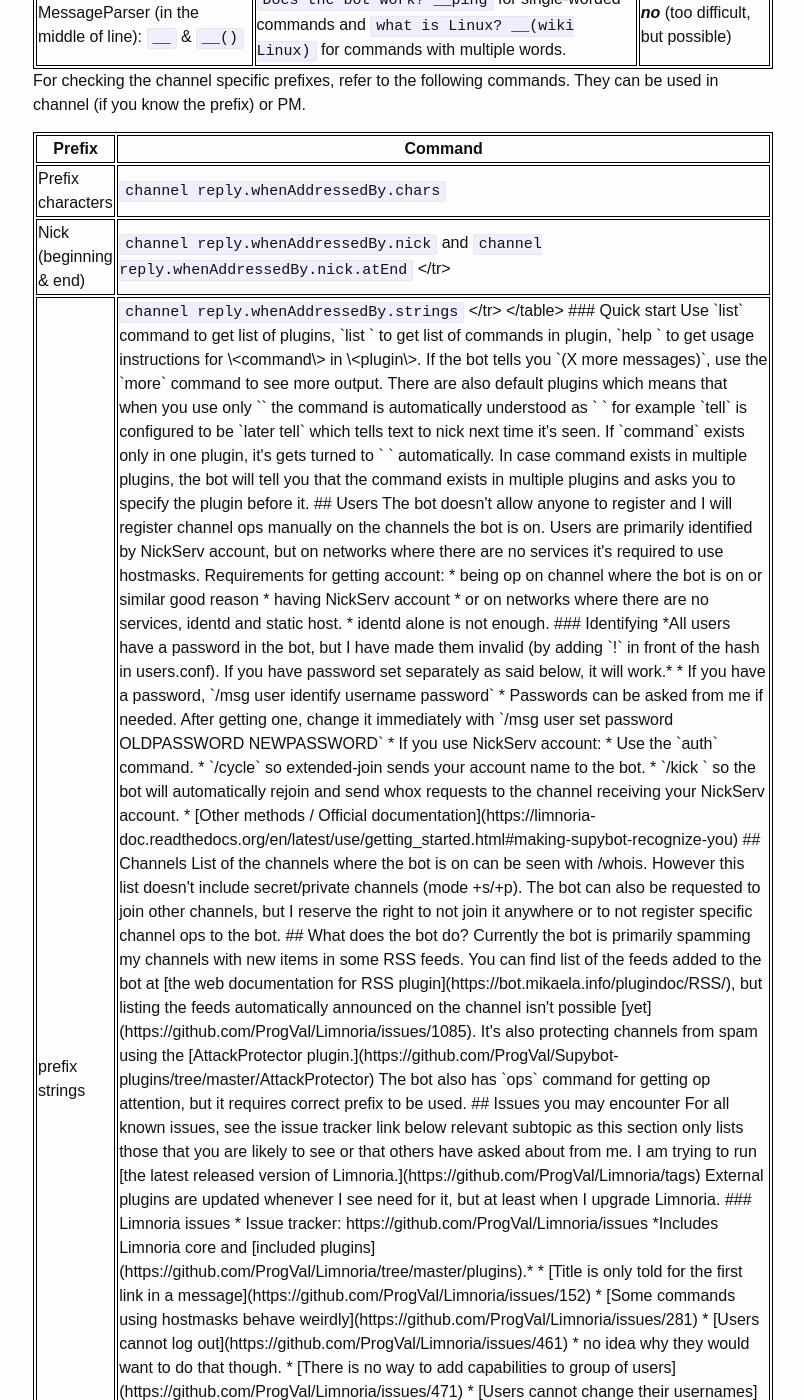
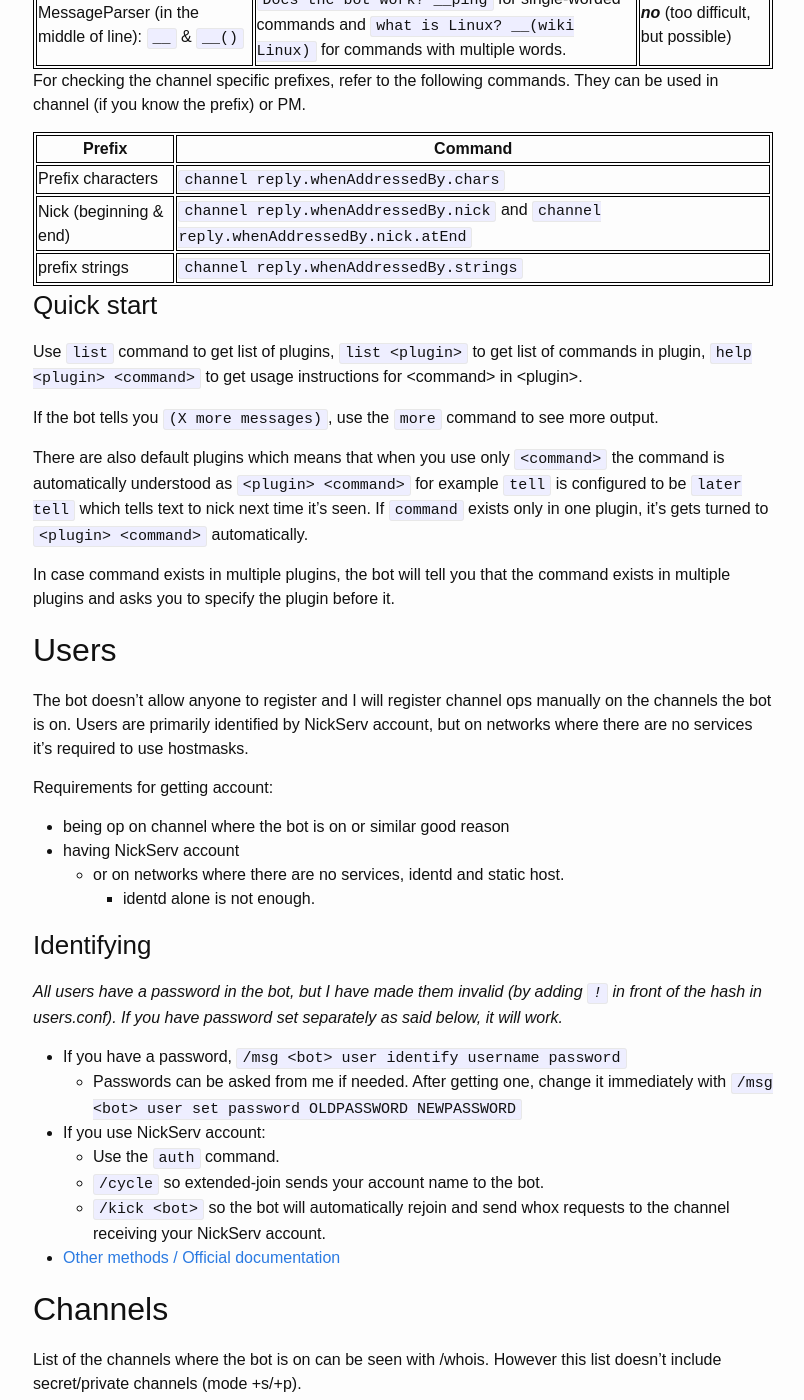
Before and after one commit to Mikaela/mikaela.github.io, a Jekyll site: the page built from pages/irc/bot.markdown, in a window 1280 px wide and 1400 px high, scrolled down 920 px. Shown: the whole window, without its empty margins (237-1041 px from the left). Built offline with Jekyll 4.4.1, drawn with Linux system fonts in a browser that asks for light colours; some of the changed lines change nothing that is shown; some of the changed text lies outside the part shown.

Commit message:
irc/bot: fix code

```diff
--- a/pages/irc/bot.markdown
+++ b/pages/irc/bot.markdown
@@ -18,8 +18,7 @@ that is still under active development and it has merged in features of
 another popular fork, [Gribble].
 
 My role with [Limnoria] was Finnish translator and IRC support and I also
-made minor changes to make some default configuration variables more sane.
-Most of [documentation] since [Supybot] and before my leaving is also
+made minor changes to make some default configuration variables more reasonable. Most of [documentation] since [Supybot] and before my leaving is also
 written by me.
 
 * [Blog: Leaving Limnoria]({% post_url 2015-03-25-leaving-bots-life %})
@@ -87,11 +86,11 @@ commands. They can be used in channel (if you know the prefix) or PM.
     <tr>
         <td>Nick (beginning & end)</td>
         <td><code>channel reply.whenAddressedBy.nick</code> and
-        <code>channel reply.whenAddressedBy.nick.atEnd</code>
+        <code>channel reply.whenAddressedBy.nick.atEnd</code></td>
     </tr>
     <tr>
         <td>prefix strings</td>
-        <td><code>channel reply.whenAddressedBy.strings</code>
+        <td><code>channel reply.whenAddressedBy.strings</code></td>
     </tr>
 </table>
 
```
